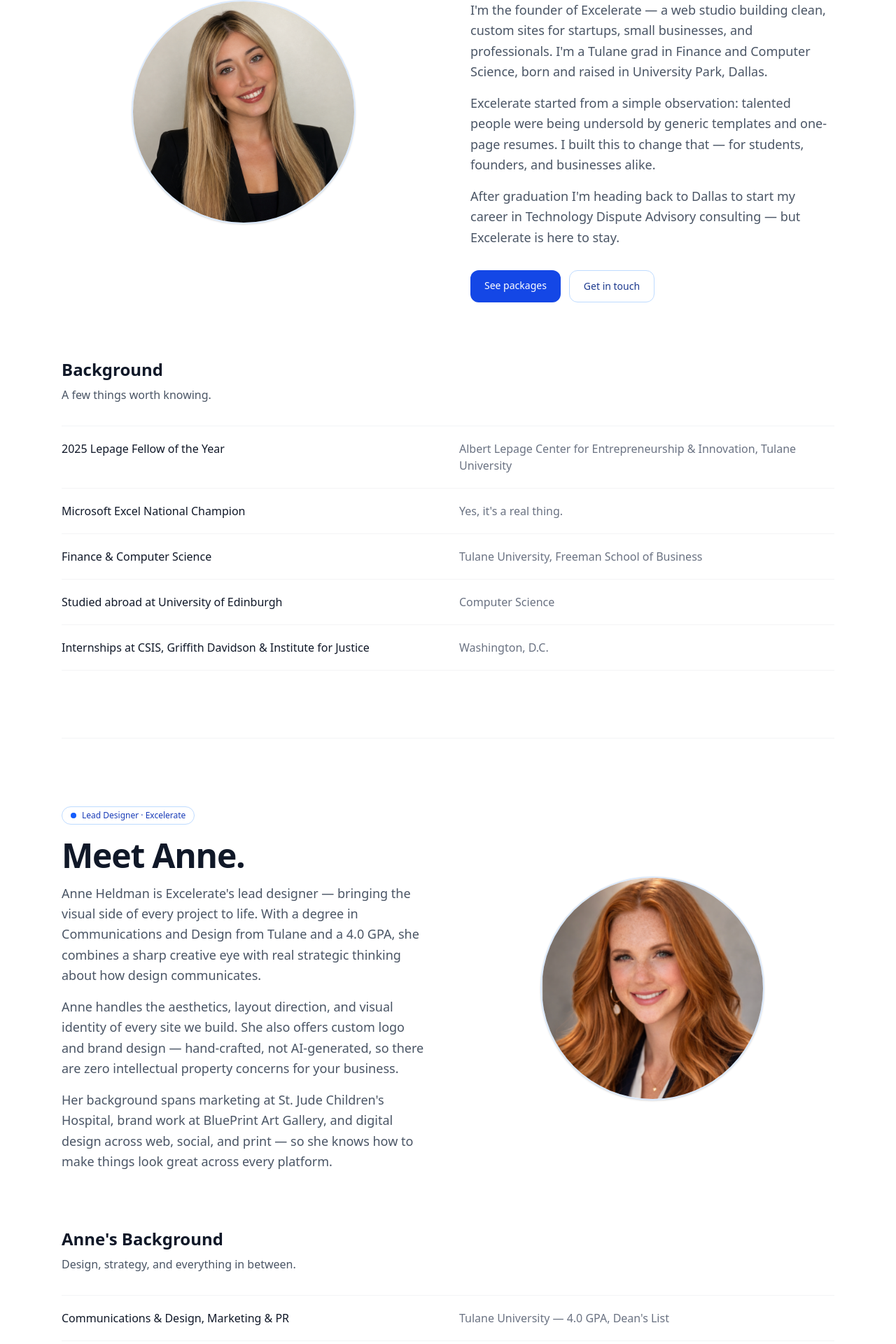
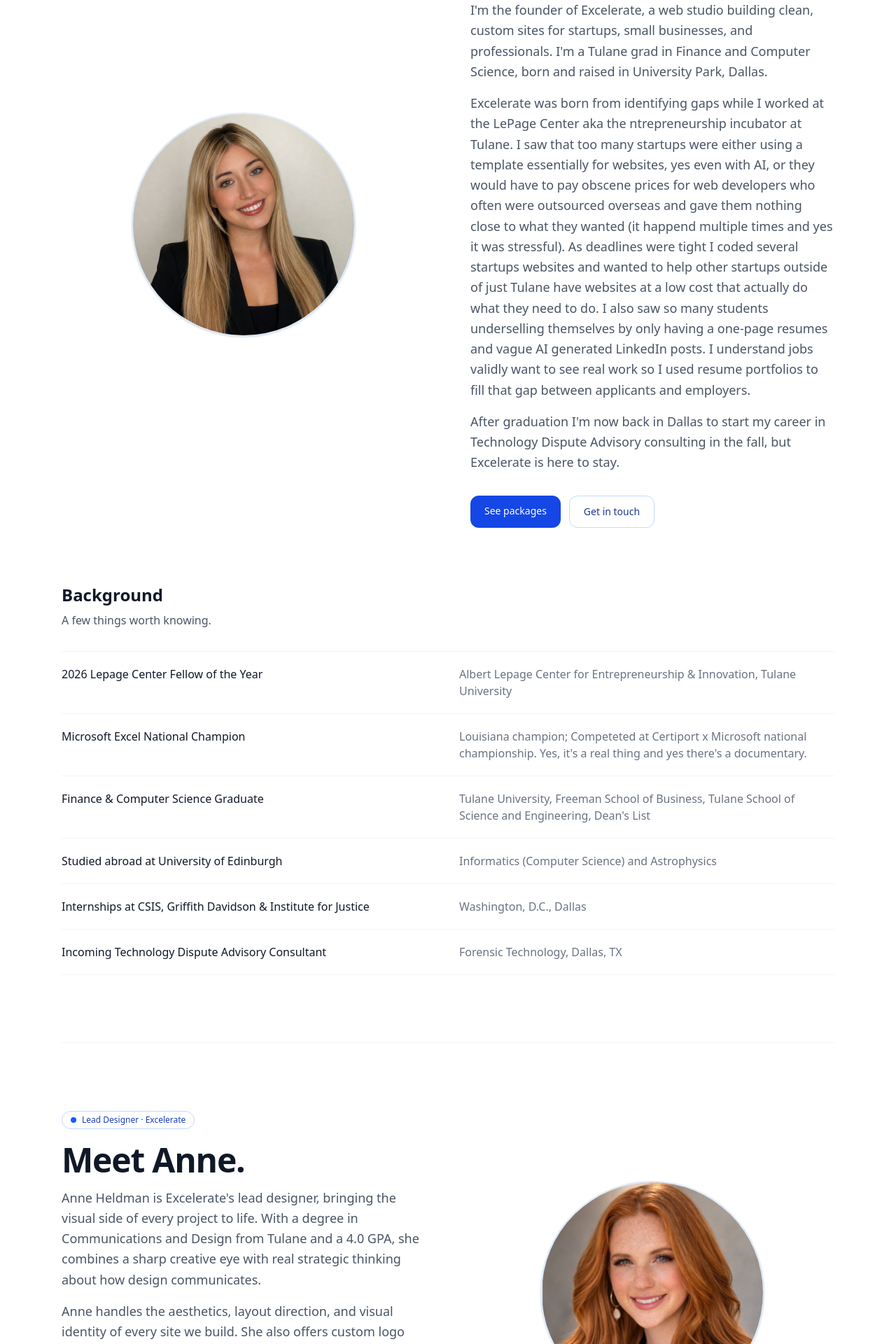
Before and after one commit to katsullivan58-rgb/exceleratesite, a Next.js app: page /about in a window 1280 px wide. Shown: the part 300-2220 px from the top of the page at 70% size. Built offline with nearby package versions, Linux system fonts and the light colour scheme.

Commit message:
text edits

```diff
--- a/app/about/page.tsx
+++ b/app/about/page.tsx
@@ -16,35 +16,39 @@
 
 const kathrynCredentials = [
   {
-    label: "2025 Lepage Fellow of the Year",
+    label: "2026 Lepage Center Fellow of the Year",
     sub: "Albert Lepage Center for Entrepreneurship & Innovation, Tulane University",
   },
   {
     label: "Microsoft Excel National Champion",
-    sub: "Yes, it's a real thing.",
+    sub: "Louisiana champion; Competeted at Certiport x Microsoft national championship. Yes, it's a real thing and yes there's a documentary.",
   },
   {
-    label: "Finance & Computer Science",
-    sub: "Tulane University, Freeman School of Business",
+    label: "Finance & Computer Science Graduate",
+    sub: "Tulane University, Freeman School of Business, Tulane School of Science and Engineering, Dean's List",
   },
   {
     label: "Studied abroad at University of Edinburgh",
-    sub: "Computer Science",
+    sub: "Informatics (Computer Science) and Astrophysics",
   },
   {
     label: "Internships at CSIS, Griffith Davidson & Institute for Justice",
-    sub: "Washington, D.C.",
+    sub: "Washington, D.C., Dallas",
   },
+  {
+    label: "Incoming Technology Dispute Advisory Consultant",
+    sub: "Forensic Technology, Dallas, TX",
+  }
 ];
 
 const anneCredentials = [
   {
-    label: "Communications & Design, Marketing & PR",
-    sub: "Tulane University — 4.0 GPA, Dean's List",
+    label: "Communications & Design with concentration in Marketing & PR Graduate",
+    sub: "Tulane University, 4.0 GPA, Dean's List",
   },
   {
     label: "Marketing & Communications Intern",
-    sub: "St. Jude Children's Hospital | ALSAC — two award-winning capstone projects adopted company-wide",
+    sub: "St. Jude Children's Hospital | ALSAC: two award-winning capstone projects adopted company-wide",
   },
   {
     label: "Adobe Creative Cloud, Photo & Video Editing",
@@ -56,7 +60,7 @@
   },
   {
     label: "PR & Marketing Director",
-    sub: "Delta Delta Delta Sorority — managed brand identity across all platforms",
+    sub: "Delta Delta Delta Sorority: managed brand identity across all platforms",
   },
 ];
 
@@ -103,15 +107,15 @@
             </motion.h1>
 
             <motion.p variants={fadeUp} className="mt-4 text-lg text-gray-600 leading-relaxed">
-              I'm the founder of Excelerate — a web studio building clean, custom sites for startups, small businesses, and professionals. I'm a Tulane grad in Finance and Computer Science, born and raised in University Park, Dallas.
+              I'm the founder of Excelerate, a web studio building clean, custom sites for startups, small businesses, and professionals. I'm a Tulane grad in Finance and Computer Science, born and raised in University Park, Dallas.
             </motion.p>
 
             <motion.p variants={fadeUp} className="mt-4 text-lg text-gray-600 leading-relaxed">
-              Excelerate started from a simple observation: talented people were being undersold by generic templates and one-page resumes. I built this to change that — for students, founders, and businesses alike.
+              Excelerate was born from identifying gaps while I worked at the LePage Center aka the ntrepreneurship incubator at Tulane. I saw that too many startups were either using a template essentially for websites, yes even with AI, or they would have to pay obscene prices for web developers who often were outsourced overseas and gave them nothing close to what they wanted (it happend multiple times and yes it was stressful). As deadlines were tight I coded several startups websites and wanted to help other startups outside of just Tulane have websites at a low cost that actually do what they need to do. I also saw so many students underselling themselves by only having a one-page resumes and vague AI generated LinkedIn posts. I understand jobs validly want to see real work so I used resume portfolios to fill that gap between applicants and employers.
             </motion.p>
 
             <motion.p variants={fadeUp} className="mt-4 text-lg text-gray-600 leading-relaxed">
-              After graduation I'm heading back to Dallas to start my career in Technology Dispute Advisory consulting — but Excelerate is here to stay.
+              After graduation I'm now back in Dallas to start my career in Technology Dispute Advisory consulting in the fall, but Excelerate is here to stay.
             </motion.p>
 
             <motion.div variants={fadeUp} className="mt-8 flex flex-wrap gap-3">
@@ -182,15 +186,15 @@
             </motion.h2>
 
             <motion.p variants={fadeUp} className="mt-4 text-lg text-gray-600 leading-relaxed">
-              Anne Heldman is Excelerate's lead designer — bringing the visual side of every project to life. With a degree in Communications and Design from Tulane and a 4.0 GPA, she combines a sharp creative eye with real strategic thinking about how design communicates.
+              Anne Heldman is Excelerate's lead designer, bringing the visual side of every project to life. With a degree in Communications and Design from Tulane and a 4.0 GPA, she combines a sharp creative eye with real strategic thinking about how design communicates.
             </motion.p>
 
             <motion.p variants={fadeUp} className="mt-4 text-lg text-gray-600 leading-relaxed">
-              Anne handles the aesthetics, layout direction, and visual identity of every site we build. She also offers custom logo and brand design — hand-crafted, not AI-generated, so there are zero intellectual property concerns for your business.
+              Anne handles the aesthetics, layout direction, and visual identity of every site we build. She also offers custom logo and brand design, hand-crafted, not AI-generated, so there are zero intellectual property concerns for your business.
             </motion.p>
 
             <motion.p variants={fadeUp} className="mt-4 text-lg text-gray-600 leading-relaxed">
-              Her background spans marketing at St. Jude Children's Hospital, brand work at BluePrint Art Gallery, and digital design across web, social, and print — so she knows how to make things look great across every platform.
+              Her background spans marketing at St. Jude Children's Hospital, brand work at BluePrint Art Gallery, and digital design across web, social, and print, so she knows how to make things look great across every platform.
             </motion.p>
           </motion.div>
 
@@ -247,7 +251,7 @@
           <div className="rounded-3xl border border-gray-100 bg-gray-50 p-8">
             <h2 className="text-xl font-semibold text-gray-900">What we build</h2>
             <p className="mt-4 text-base text-gray-600 leading-relaxed">
-              Every site is custom — designed from scratch to fit the client, not pulled from a template library. We work with startups who need a launch presence, small businesses who need to build trust online, and professionals who want a single link that tells their whole story.
+              Every site is custom and designed from scratch to fit the client, not pulled from a template library. We work with startups who need a launch presence, small businesses who need to build trust online, and professionals who want a single link that tells their whole story.
             </p>
             <div className="mt-6 h-1 w-10 rounded-full bg-blue-700" />
           </div>
@@ -255,7 +259,7 @@
           <div className="rounded-3xl border border-blue-100 bg-blue-50 p-8">
             <h2 className="text-xl font-semibold text-gray-900">Work with us</h2>
             <p className="mt-4 text-base text-gray-600 leading-relaxed">
-              Whether you're a startup needing a launch page, a small business that's been putting off a real website, or a professional who wants to stand out — we'd love to help.
+              Whether you're a startup needing a launch page, a small business that's been putting off a real website, or a professional who wants to stand out, we'd love to help.
             </p>
             <a
               href="mailto:exceleratekas@gmail.com"
--- a/app/page.tsx
+++ b/app/page.tsx
@@ -71,7 +71,7 @@
           </motion.h1>
 
           <motion.p variants={fadeUp} className="mt-6 text-lg text-gray-600 max-w-2xl mx-auto">
-            Excelerate builds clean, fast, custom websites for startups, small businesses, and professionals — without the agency price tag or the month-long wait.
+            Excelerate builds clean, fast, custom websites for startups, small businesses, and professionals without the agency price tag or the month-long wait.
             <br />
             <span className="font-medium text-gray-900">Simple. Scalable. Built to grow.</span>
           </motion.p>
@@ -117,7 +117,7 @@
             What we build
           </motion.h2>
           <motion.p variants={fadeUp} className="mt-2 text-gray-600">
-            Every site is designed from scratch to fit you — not a template filled in with your name.
+            Every site is designed from scratch to fit you, not a template filled in with your name.
           </motion.p>
 
           <div className="mt-7 grid gap-4 sm:grid-cols-2 md:grid-cols-3">
```
